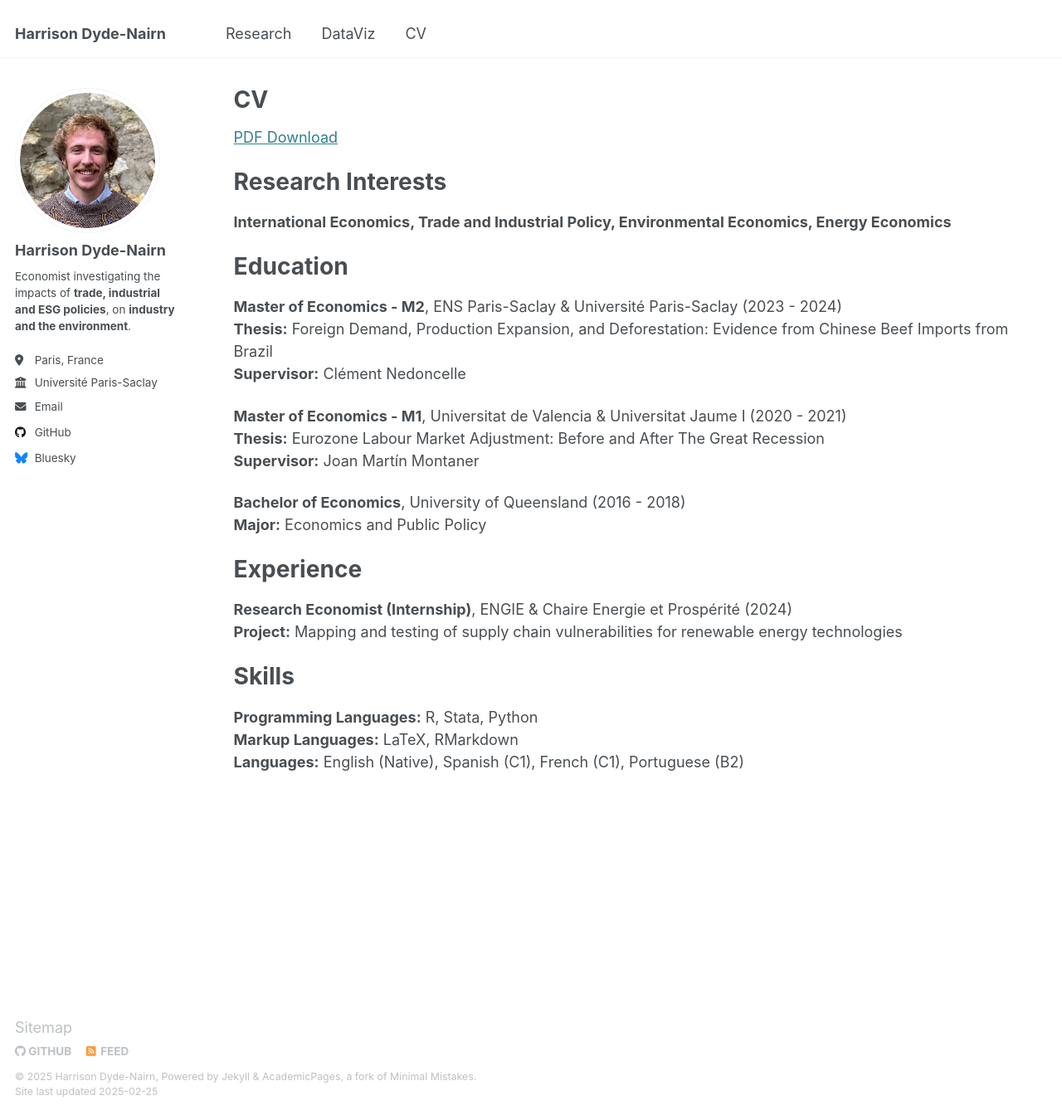
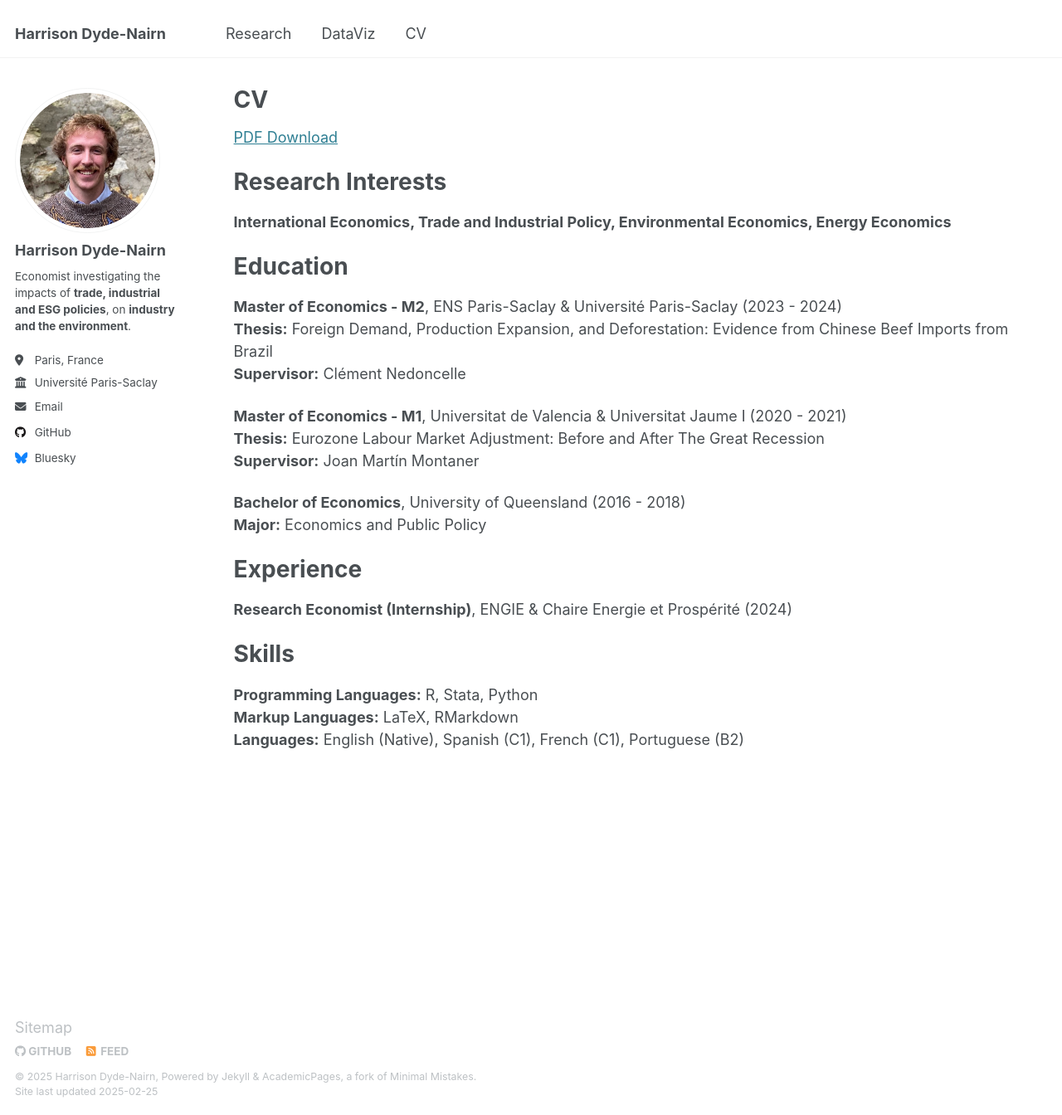
Before and after one commit to hdydenairn/hdydenairn.github.io, a Jekyll site: the page built from _pages/cv.md, in a window 1280 px wide and 1344 px high. Shown: the whole window at 83% size. Built offline with Jekyll 4.4.1, drawn with Linux system fonts in a browser that asks for light colours.

Commit message:
Update cv.md

```diff
--- a/_pages/cv.md
+++ b/_pages/cv.md
@@ -30,7 +30,6 @@ redirect_from:
 # Experience
 
 **Research Economist (Internship)**, ENGIE & Chaire Energie et Prospérité (2024)
-**Project:** Mapping and testing of supply chain vulnerabilities for renewable energy technologies
 
 # Skills
 
```
